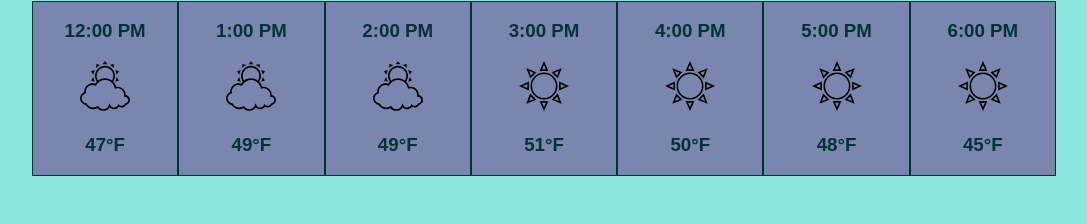
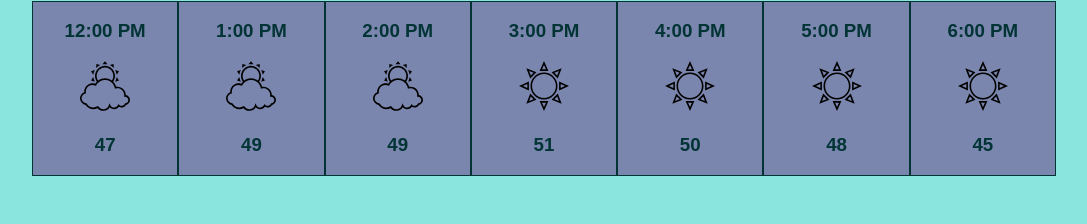
Before and after one commit to bottd/weathrly, a React (Create React App) app: page / in a window 1280 px wide. Shown: the part 508-732 px from the top of the page, without its empty margins (96-1183 px from the left). Built offline with nearby package versions, Linux system fonts and the light colour scheme; no server answers.

Commit message:
Fix icon name

```diff
--- a/src/index.js
+++ b/src/index.js
@@ -10,7 +10,9 @@ const icons = {
     partlycloudy: 'images/partlycloudy.svg',
     mostlycloudy: 'images/mostlycloudy.svg',
     rain: 'images/rain.svg',
+    chancerain: 'images/rain.svg',
     thunderstorm: 'images/thunderstorm.svg',
+    chancetstorms: 'images/thunderstorm.svg',
     snow: 'images/snow.svg'
 }
 
--- a/src/mock.js
+++ b/src/mock.js
@@ -494,7 +494,7 @@ const data = {
             celsius: '7',
           },
           conditions: 'Chance of Rain',
-          icon: 'rain',
+          icon: 'chancerain',
           icon_url: 'http://icons.wxug.com/i/c/k/chancerain.gif',
           skyicon: '',
           pop: 80,
@@ -1090,7 +1090,7 @@ const data = {
         age: '',
         UTCDATE: '',
       },
-      temp: { english: '47°F', metric: '8' },
+      temp: { english: '47', metric: '8' },
       dewpoint: { english: '30', metric: '-1' },
       condition: 'Partly Cloudy',
       icon: 'partlycloudy',
@@ -1140,7 +1140,7 @@ const data = {
         age: '',
         UTCDATE: '',
       },
-      temp: { english: '49°F', metric: '9' },
+      temp: { english: '49', metric: '9' },
       dewpoint: { english: '29', metric: '-2' },
       condition: 'Partly Cloudy',
       icon: 'partlycloudy',
@@ -1190,7 +1190,7 @@ const data = {
         age: '',
         UTCDATE: '',
       },
-      temp: { english: '49°F', metric: '9' },
+      temp: { english: '49', metric: '9' },
       dewpoint: { english: '27', metric: '-3' },
       condition: 'Partly Cloudy',
       icon: 'partlycloudy',
@@ -1240,7 +1240,7 @@ const data = {
         age: '',
         UTCDATE: '',
       },
-      temp: { english: '51°F', metric: '11' },
+      temp: { english: '51', metric: '11' },
       dewpoint: { english: '25', metric: '-4' },
       condition: 'Clear',
       icon: 'clear',
@@ -1290,7 +1290,7 @@ const data = {
         age: '',
         UTCDATE: '',
       },
-      temp: { english: '50°F', metric: '10' },
+      temp: { english: '50', metric: '10' },
       dewpoint: { english: '25', metric: '-4' },
       condition: 'Clear',
       icon: 'clear',
@@ -1340,7 +1340,7 @@ const data = {
         age: '',
         UTCDATE: '',
       },
-      temp: { english: '48°F', metric: '9' },
+      temp: { english: '48', metric: '9' },
       dewpoint: { english: '25', metric: '-4' },
       condition: 'Clear',
       icon: 'clear',
@@ -1390,7 +1390,7 @@ const data = {
         age: '',
         UTCDATE: '',
       },
-      temp: { english: '45°F', metric: '7' },
+      temp: { english: '45', metric: '7' },
       dewpoint: { english: '26', metric: '-3' },
       condition: 'Clear',
       icon: 'clear',
@@ -1440,7 +1440,7 @@ const data = {
         age: '',
         UTCDATE: '',
       },
-      temp: { english: '43°F', metric: '6' },
+      temp: { english: '43', metric: '6' },
       dewpoint: { english: '25', metric: '-4' },
       condition: 'Clear',
       icon: 'clear',
@@ -1490,7 +1490,7 @@ const data = {
         age: '',
         UTCDATE: '',
       },
-      temp: { english: '41°F', metric: '5' },
+      temp: { english: '41', metric: '5' },
       dewpoint: { english: '25', metric: '-4' },
       condition: 'Clear',
       icon: 'clear',
@@ -1540,7 +1540,7 @@ const data = {
         age: '',
         UTCDATE: '',
       },
-      temp: { english: '39°F', metric: '4' },
+      temp: { english: '39', metric: '4' },
       dewpoint: { english: '24', metric: '-4' },
       condition: 'Clear',
       icon: 'clear',
@@ -1590,7 +1590,7 @@ const data = {
         age: '',
         UTCDATE: '',
       },
-      temp: { english: '38°F', metric: '3' },
+      temp: { english: '38', metric: '3' },
       dewpoint: { english: '24', metric: '-4' },
       condition: 'Clear',
       icon: 'clear',
@@ -1640,7 +1640,7 @@ const data = {
         age: '',
         UTCDATE: '',
       },
-      temp: { english: '37°F', metric: '3' },
+      temp: { english: '37', metric: '3' },
       dewpoint: { english: '25', metric: '-4' },
       condition: 'Clear',
       icon: 'clear',
```
Also changed, not shown: src/App.js (line endings or trailing spaces).
